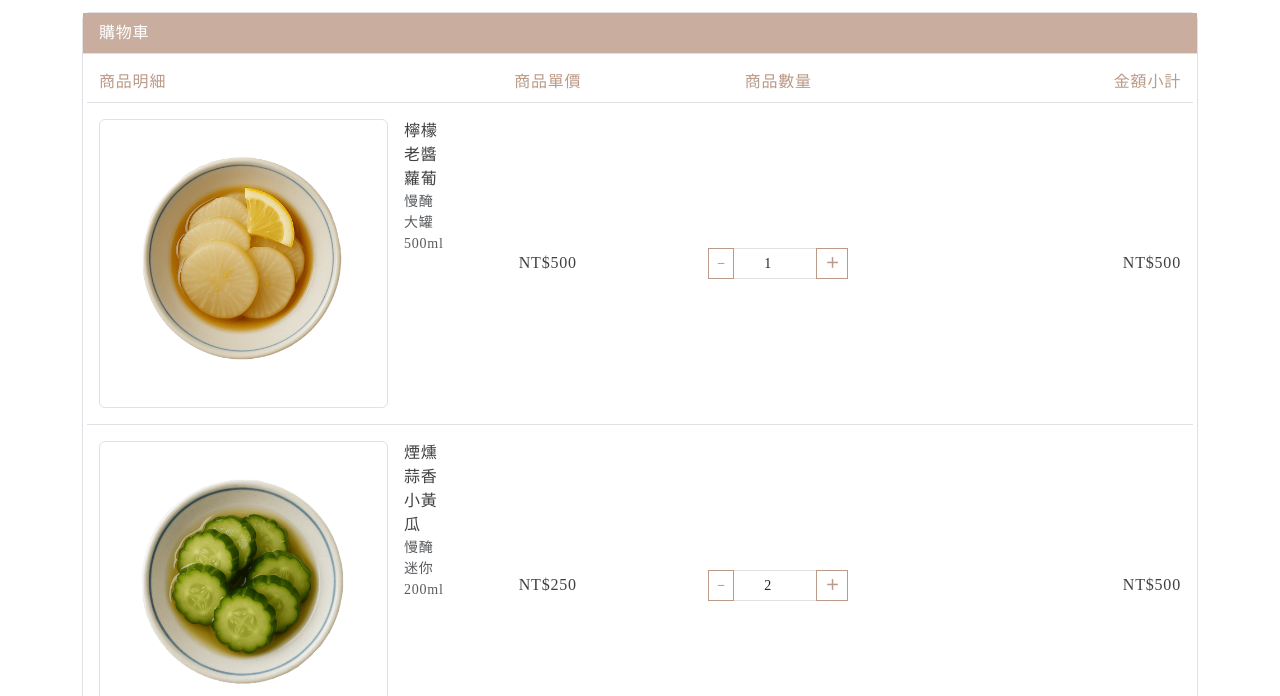
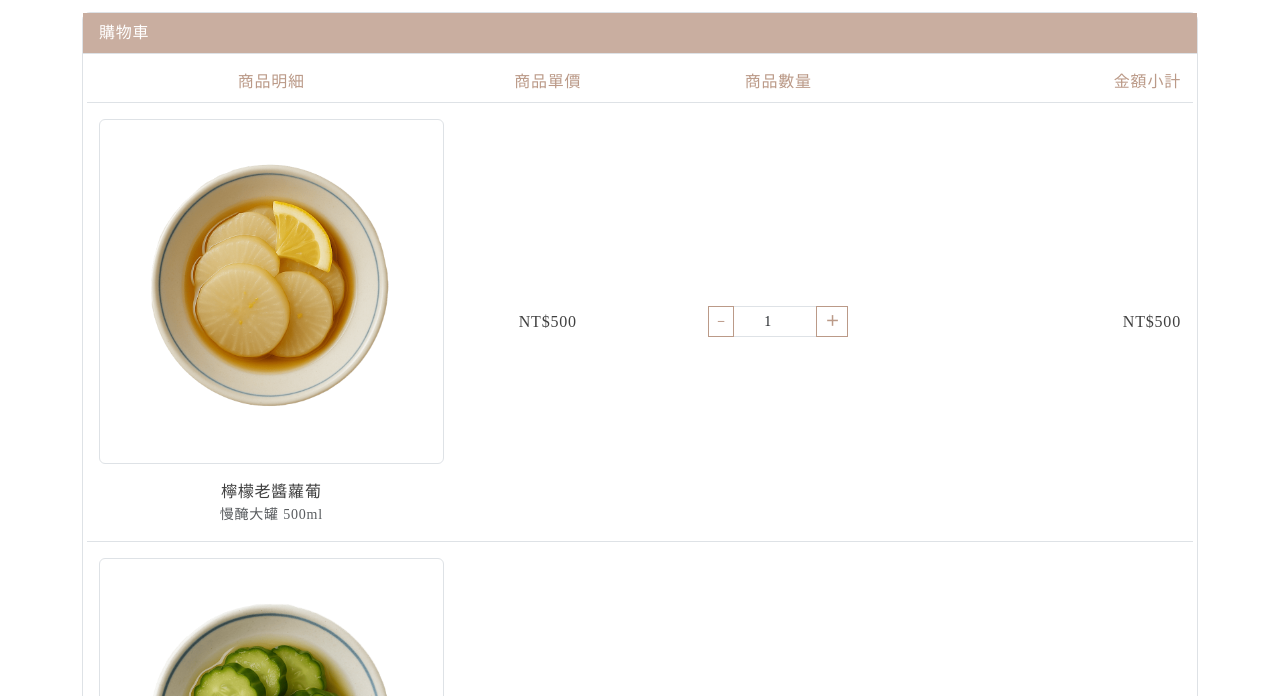
Before and after one commit to Brook-Hsu/yenmade, a website built with Vite: page pages/member-checkout.html in a window 1280 px wide. Shown: the part 256-952 px from the top of the page. Built offline with nearby package versions, Linux system fonts and the light colour scheme.

Commit message:
購物車排版

```diff
--- a/pages/member-checkout.html
+++ b/pages/member-checkout.html
@@ -17,7 +17,7 @@
     <div class="p-3">
       <!-- 表頭 -->
       <div class="row font-weight-semibold text-secondary border-bottom pb-2">
-        <div class="col-4">商品明細</div>
+        <div class="col-4 text-center">商品明細</div>
         <div class="col-2 text-center">商品單價</div>
         <div class="col-3 text-center">商品數量</div>
         <div class="col-3 text-end">金額小計</div>
@@ -26,19 +26,19 @@
       <!-- 商品 1 -->
       <div class="row align-items-center py-3 border-bottom">
         <div class="col-4">
-          <div class="d-flex gap-3">
+          <div class="d-flex flex-sm-column gap-3">
             <div class="bg-light border rounded overflow-hidden product-thumb">
               <img src="../assets/images/第二階段更新/img/product/檸檬老醬蘿蔔_cutout.png"
                   alt="檸檬老醬蘿葡"
                   class="w-100 h-100 d-block" />
             </div>
-            <div>
+            <div class="text-center">
               <div class="font-weight-semibold ">檸檬老醬蘿葡</div>
               <div class="text-muted small">慢醃大罐 500ml</div>
             </div>
           </div>
         </div>
-        <div class="col-2 text-center">NT$500</div>
+        <div class="col-2 text-center d-none d-md-block">NT$500</div>
         <div class="col-3">
           <div class="input-group input-group-sm mx-auto" style="width:140px;">
             <button class="btn btn-outline-secondary" type="button" data-qty="minus">−</button>
@@ -52,19 +52,19 @@
       <!-- 商品 2 -->
       <div class="row align-items-center py-3">
         <div class="col-4">
-          <div class="d-flex gap-3">
+          <div class="d-flex flex-sm-column gap-3">
             <div class="bg-light border rounded overflow-hidden product-thumb">
               <img src="../assets/images/第二階段更新/img/product/煙燻蒜香小黃瓜_cutout.png"
                   alt="煙燻蒜香小黃瓜"
                   class="w-100 h-100 d-block" />
             </div>
-            <div>
+            <div class="text-center">
               <div class="font-weight-semibold ">煙燻蒜香小黃瓜</div>
               <div class="text-muted small">慢醃迷你 200ml</div>
             </div>
           </div>
         </div>
-        <div class="col-2 text-center">NT$250</div>
+        <div class="col-2 text-center  d-none d-md-block">NT$250</div>
         <div class="col-3">
           <div class="input-group input-group-sm mx-auto" style="width:140px;">
             <button class="btn btn-outline-secondary" type="button" data-qty="minus">−</button>
```
